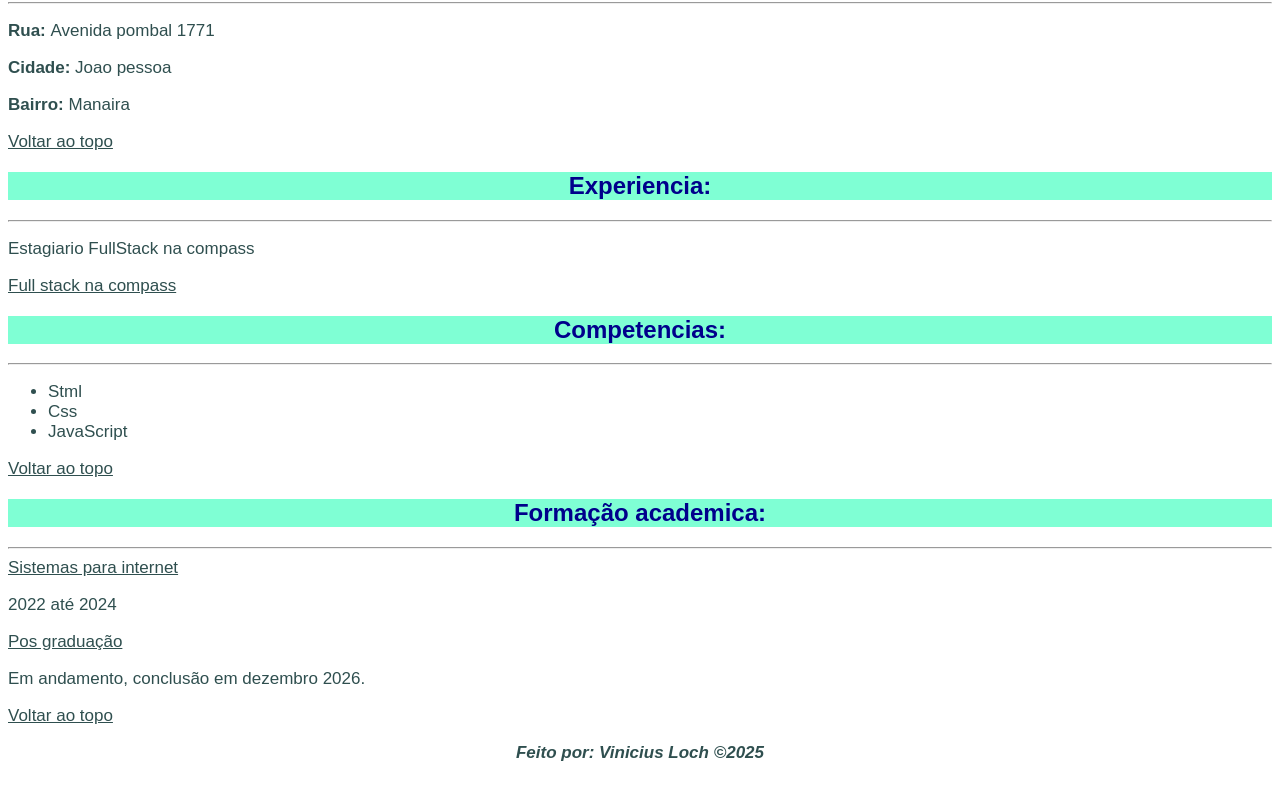
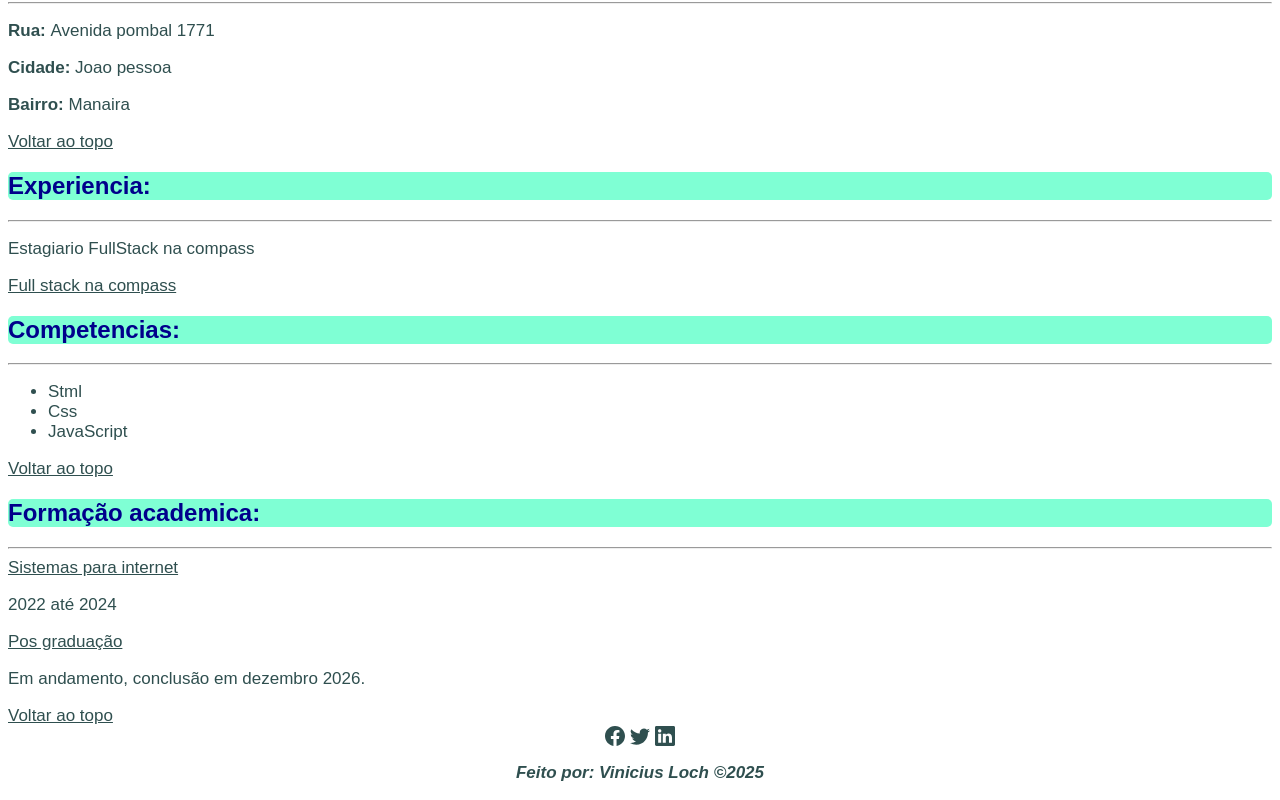
Before and after one commit to ViniciusLoch/aula-1-front-pos, a plain HTML site: page index.html in a window 1280 px wide. Shown: the part 742-1542 px from the top of the page. Drawn offline with Linux system fonts and the light colour scheme.

Commit message:
atividade 2 css aula 1

```diff
--- a/css/style.css
+++ b/css/style.css
@@ -14,9 +14,16 @@ h2 {
     background-color: aquamarine;
     font-size: 24px;
     color: darkblue;
-    text-align: center;
+    border-radius: 5px;
+
 }
 
+.iconsfooter {
+    display: flex;
+    align-items: center;
+    justify-content: center;
+    gap: 5px;
+}
 .footer{
     text-align: center;
     font-weight: bold;
--- a/index.html
+++ b/index.html
@@ -47,6 +47,19 @@
     <a href="https://www.iesp.edu.br">Pos graduação</a>
     <p>Em andamento, conclusão em dezembro 2026.</p>
     <a href="#main">Voltar ao topo</a>
+    <div class="iconsfooter">
+        <svg xmlns="http://www.w3.org/2000/svg" width="20" height="20" fill="currentColor" class="bi bi-facebook" viewBox="0 0 16 16">
+        <path d="M16 8.049c0-4.446-3.582-8.05-8-8.05C3.58 0-.002 3.603-.002 8.05c0 4.017 2.926 7.347 6.75 7.951v-5.625h-2.03V8.05H6.75V6.275c0-2.017 1.195-3.131 3.022-3.131.876 0 1.791.157 1.791.157v1.98h-1.009c-.993 0-1.303.621-1.303 1.258v1.51h2.218l-.354 2.326H9.25V16c3.824-.604 6.75-3.934 6.75-7.951"/>
+        </svg>
+
+        <svg xmlns="http://www.w3.org/2000/svg" width="20" height="20" fill="currentColor" class="bi bi-twitter" viewBox="0 0 16 16">
+        <path d="M5.026 15c6.038 0 9.341-5.003 9.341-9.334q.002-.211-.006-.422A6.7 6.7 0 0 0 16 3.542a6.7 6.7 0 0 1-1.889.518 3.3 3.3 0 0 0 1.447-1.817 6.5 6.5 0 0 1-2.087.793A3.286 3.286 0 0 0 7.875 6.03a9.32 9.32 0 0 1-6.767-3.429 3.29 3.29 0 0 0 1.018 4.382A3.3 3.3 0 0 1 .64 6.575v.045a3.29 3.29 0 0 0 2.632 3.218 3.2 3.2 0 0 1-.865.115 3 3 0 0 1-.614-.057 3.28 3.28 0 0 0 3.067 2.277A6.6 6.6 0 0 1 .78 13.58a6 6 0 0 1-.78-.045A9.34 9.34 0 0 0 5.026 15"/>
+        </svg>
+
+        <svg xmlns="http://www.w3.org/2000/svg" width="20" height="20" fill="currentColor" class="bi bi-linkedin" viewBox="0 0 16 16">
+        <path d="M0 1.146C0 .513.526 0 1.175 0h13.65C15.474 0 16 .513 16 1.146v13.708c0 .633-.526 1.146-1.175 1.146H1.175C.526 16 0 15.487 0 14.854zm4.943 12.248V6.169H2.542v7.225zm-1.2-8.212c.837 0 1.358-.554 1.358-1.248-.015-.709-.52-1.248-1.342-1.248S2.4 3.226 2.4 3.934c0 .694.521 1.248 1.327 1.248zm4.908 8.212V9.359c0-.216.016-.432.08-.586.173-.431.568-.878 1.232-.878.869 0 1.216.662 1.216 1.634v3.865h2.401V9.25c0-2.22-1.184-3.252-2.764-3.252-1.274 0-1.845.7-2.165 1.193v.025h-.016l.016-.025V6.169h-2.4c.03.678 0 7.225 0 7.225z"/>
+        </svg>
+    </div>
     <p class="footer">Feito por: Vinicius Loch &copy;2025</p>
 
 
```
